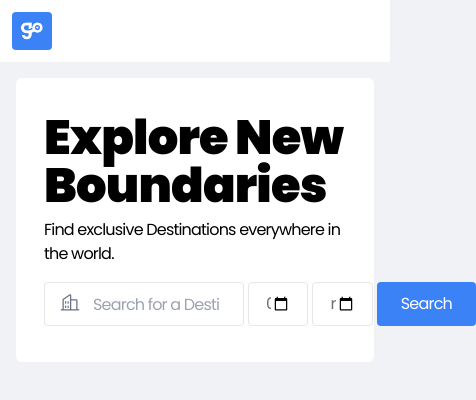
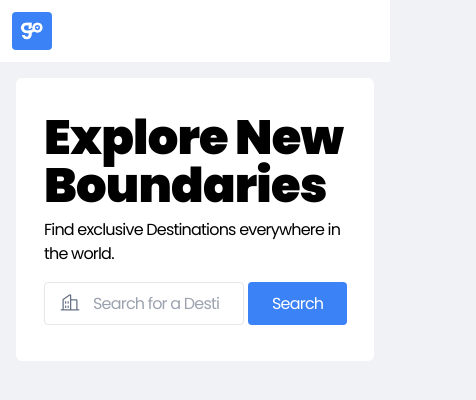
Before and after one commit to Whevalmeze/go-travel-app, a Next.js app: page / in a window 390 px wide. Shown: the top 400 px of the page, 476 px wide, since content can reach past the window. Built offline with nearby package versions, Linux system fonts and the light colour scheme.

Commit message:
create dynamic route

```diff
--- a/app/page.js
+++ b/app/page.js
@@ -57,8 +57,8 @@ export default function Home() {
             <Image src={`${page.toLowerCase() == "destination" ? "/Buildings.svg" : "/search-icon.svg" }`} className="absolute left-4 top-[25%]" width={20} height={20} alt="" />
             <input type="search" maxLength={20} minLength={2} placeholder={`Search for a ${page}`} name="location" id="location"  value={location} onChange={(e) => setLocation(e.target.value)} className="bg-[#fff] border w-full pl-12 py-2 pr-2 rounded h-full" />
           </div>
-          <input type="date" value={checkInDate} min={date}  className="bg-[#fff] cursor-pointer w-[20%] py-2 px-4 border rounded h-full" onChange={(e)=> setCheckInDate(e.target.value)} name="checkindate" id="" />
-          <input type="date" name="checkoutdate" min={date}  className="bg-[#fff] cursor-pointer w-[20%] py-2 px-4 border rounded h-full" value={checkOutDate} onChange={(e)=> setCheckOutDate(e.target.value)} id="" />
+          <input type="date" value={checkInDate} min={date}  className="bg-[#fff] hidden lg:block cursor-pointer w-[20%] py-2 px-4 border rounded h-full" onChange={(e)=> setCheckInDate(e.target.value)} name="checkindate" id="" />
+          <input type="date" name="checkoutdate" min={date}  className="bg-[#fff] hidden lg:block cursor-pointer w-[20%] py-2 px-4 border rounded h-full" value={checkOutDate} onChange={(e)=> setCheckOutDate(e.target.value)} id="" />
           <input type="submit" value="Search" className="bg-primary-blue cursor-pointer rounded px-6 py-2 text-white" onClick={(e)=> handleSubmit(e)} />
         </form>
       </div>
--- a/app/plan-trip/bahamas-trip/page.jsx
+++ b/app/plan-trip/[trip]/page.jsx
@@ -1,6 +1,6 @@
 import Image from "next/image"
 
-export default function Trip() {
+export default function Trip({ params }) {
   return (
     <section className="bg-white h-full flex flex-col gap-3 rounded p-3">
         <div className="flex flex-col gap-3 ">
@@ -11,7 +11,7 @@ export default function Trip() {
           </div>
           <div className="flex flex-col md:flex-row items-start gap-3 md:gap-0 md:items-center justify-between w-full">
             <div className="flex tracking-[-1px] flex-col gap-1">
-              <div className="text-[#7A4504] bg-[rgb(254,244,230)] w-fit p-2 gap-2 font-medium flex items-center justify-center">
+              <div className="text-[#7A4504] bg-[rgb(254,244,230)] w-fit text-sm p-2 gap-2 font-medium flex items-center justify-center">
                 <div className="flex items-center gap-1 justify-center">
                   <Image src="/CalendarBlankStroke.svg" width={16} height={16} alt="" />
                   <span>21 March 2024</span>
@@ -21,7 +21,7 @@ export default function Trip() {
                   <span>21 April 2024</span>
                 </div>
               </div>
-                <h2 className="text-black text-2xl font-bold tracking-[-1%]">Bahamas Family Trip</h2>
+                <h2 className="text-black text-2xl font-bold tracking-[-1%]">{params.trip}</h2>
                 <span className="flex items-center font-medium gap-2">
                   <p>New York, United States Of America</p> <div className="h-[18px] bg-[#D0D5DD] w-[2px]"></div> <p>Solo Trip</p>
                 </span>
```
